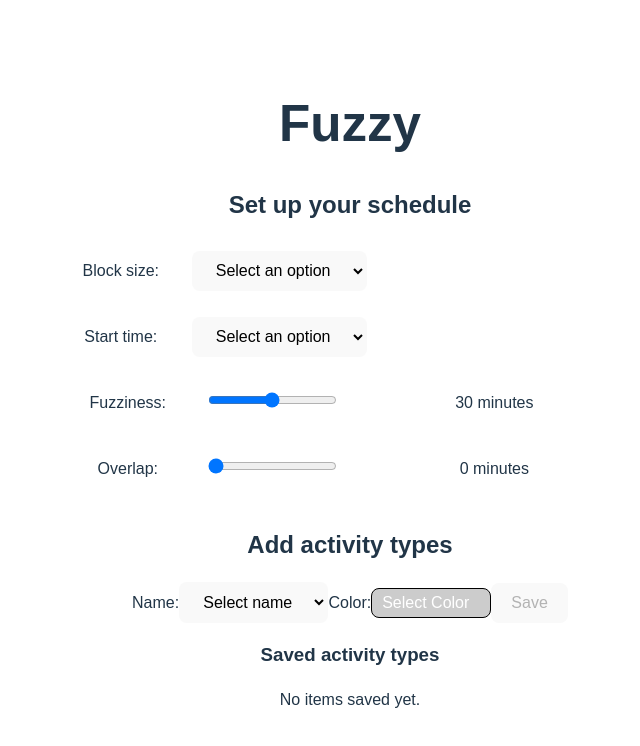
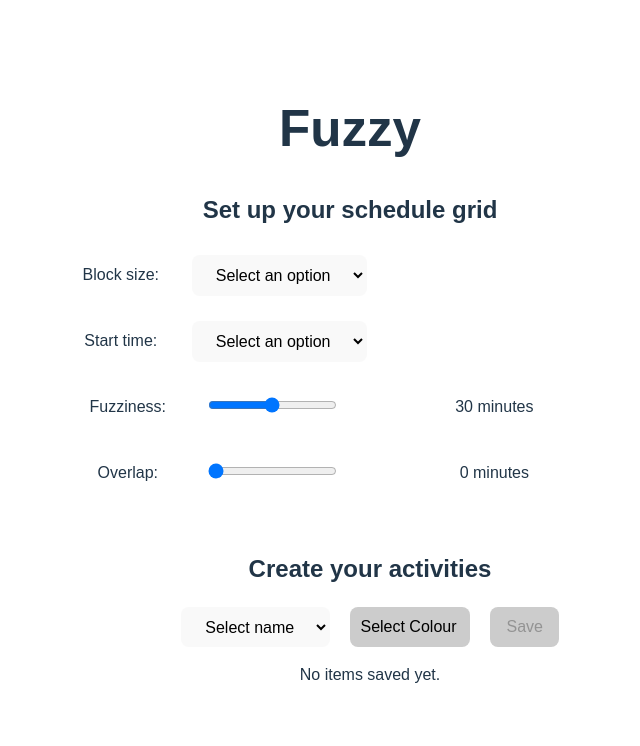
Before and after one commit to TomRosenbloom/fuzzy-web, a React (Vite) app: page / in a window 1280 px wide. Shown: the top 746 px of the page, without its empty margins (290-930 px from the left). Built offline with nearby package versions, Linux system fonts and the light colour scheme.

Commit message:
separated css

```diff
--- /dev/null
+++ b/src/ActivityTypeManager.css
@@ -0,0 +1,91 @@
+/* Container */
+.container {
+    padding: 20px;
+    text-align: center;
+  }
+
+  /* Form Group */
+  .form-group {
+    display: flex;
+    justify-content: center;
+    align-items: center;
+    gap: 20px;
+  }
+
+  /* Dropdown */
+  .dropdown {
+    position: relative;
+    display: inline-block;
+  }
+
+  .dropdown-btn {
+    border: none;
+    padding: 10px;
+    cursor: pointer;
+    width: 120px;
+    height: 40px;
+    text-align: left;
+  }
+
+  .dropdown-menu {
+    position: absolute;
+    top: 100%;
+    left: 0;
+    background-color: #fff;
+    border: 1px solid #ccc;
+    width: 120px;
+    z-index: 10;
+  }
+
+  .dropdown-item {
+    padding: 5px;
+    text-align: center;
+    cursor: pointer;
+    height: 20px;
+  }
+
+  .dropdown-item.disabled {
+    opacity: 0.5;
+    cursor: not-allowed;
+  }
+
+  /* Buttons */
+  .save-btn {
+    padding: 10px 15px;
+    cursor: pointer;
+  }
+
+  .save-btn:disabled {
+    background-color: #ccc;
+    cursor: not-allowed;
+  }
+
+  /* .delete-btn {
+    margin-left: 10px;
+    background-color: red;
+    color: white;
+    border: none;
+    padding: 5px 10px;
+    cursor: pointer;
+  } */
+
+  /* Saved Items */
+  .saved-items ul {
+    list-style: none;
+    padding: 0;
+  }
+
+  .saved-item {
+    display: inline-flex;
+    align-items: center;
+    justify-content: center;
+    width: 120px;
+    height: 30px;
+    border-radius: 8px;
+    color: white;
+    text-align: center;
+    font-weight: 500;
+    font-size: 1em;
+    padding: 0.6em 1.2em;
+    margin-right: 5px;
+  }
--- a/src/ActivityTypeManager.jsx
+++ b/src/ActivityTypeManager.jsx
@@ -1,10 +1,9 @@
 import { useState, useEffect, useRef } from "react";
+import "./ActivityTypeManager.css"; // Import external CSS file
 
 export default function ItemManager() {
-  const [tempItem, setTempItem] = useState({name: "",color: ""});
-
-  const [items, setItems] = useState([]); // Stores multiple saved items
-
+  const [tempItem, setTempItem] = useState({ name: "", color: "" });
+  const [items, setItems] = useState([]);
   const [isDropdownOpen, setDropdownOpen] = useState(false);
   const dropdownRef = useRef(null);
 
@@ -14,22 +13,15 @@ export default function ItemManager() {
     { name: "#DB7A2A", value: "#DB7A2A" },
     { name: "#2CC2DB", value: "#2CC2DB" },
     { name: "#A0DB2C", value: "#A0DB2C" },
-    { name: "#AF2CD", value: "#AF2CDB" },
-    { name: "#89778F", value: "#89778F" }
+    { name: "#AF2CDB", value: "#AF2CDB" },
+    { name: "#89778F", value: "#89778F" },
   ];
 
-  // Get lists of used names and colors
   const usedNames = items.map((item) => item.name);
   const usedColors = items.map((item) => item.color);
 
-  // Remove already selected names/colors from available options
-  const availableNames = allNames.filter((name) => !usedNames.includes(name));
-  const availableColors = allColors.filter((color) => !usedColors.includes(color.value));
-
-
   const handleChange = (name, value) => {
     setTempItem((prevItem) => ({ ...prevItem, [name]: value }));
-    // Close dropdown after selection using a short delay
     setTimeout(() => setDropdownOpen(false), 0);
   };
 
@@ -38,33 +30,29 @@ export default function ItemManager() {
       alert("Please select a color before saving!");
       return;
     }
-    setItems((prevItems) => [...prevItems, tempItem]); // Add new item to array
-    setTempItem({ name: "", color: "" }); // Reset input fields
+    setItems((prevItems) => [...prevItems, tempItem]);
+    setTempItem({ name: "", color: "" });
   };
 
   const handleDelete = (index) => {
-    setItems((prevItems) => prevItems.filter((_, i) => i !== index)); // Remove item by index
+    setItems((prevItems) => prevItems.filter((_, i) => i !== index));
   };
 
-    // Close dropdown when clicking outside
   useEffect(() => {
     const handleClickOutside = (event) => {
       if (dropdownRef.current && !dropdownRef.current.contains(event.target)) {
         setDropdownOpen(false);
       }
     };
-
     document.addEventListener("mousedown", handleClickOutside);
     return () => document.removeEventListener("mousedown", handleClickOutside);
   }, []);
 
   return (
-    <div>
-      <h2>Add activity types</h2>
-
+    <div className="container">
+      <h2>Create your activities</h2>
+      <div className="form-group">
         {/* Name Dropdown */}
-      <label>
-        Name:
         <select name="name" value={tempItem.name} onChange={(e) => handleChange("name", e.target.value)}>
           <option value="" disabled hidden>
             Select name
@@ -75,91 +63,46 @@ export default function ItemManager() {
             </option>
           ))}
         </select>
-      </label>
 
-      {/* Custom Color Dropdown */}
-      <label>
-        Color:
-        <div style={{ position: "relative", display: "inline-block" }} ref={dropdownRef}>
-          <button
-            onClick={() => setDropdownOpen((prev) => !prev)}
-            style={{
-              backgroundColor: tempItem.color || "#ccc",
-              color: tempItem.color === "yellow" ? "black" : "white",
-              border: "1px solid #000",
-              padding: "5px 10px",
-              cursor: "pointer",
-              width: "120px",
-              textAlign: "left",
-            }}
-          >
-            {tempItem.color ? "● Selected" : "Select Color"}
+        {/* Color Dropdown */}
+        <div className="dropdown" ref={dropdownRef}>
+          <button className="dropdown-btn" onClick={() => setDropdownOpen((prev) => !prev)} style={{ backgroundColor: tempItem.color || "#ccc" }}>
+            {tempItem.color ? "" : "Select Colour"}
           </button>
 
           {isDropdownOpen && (
-            <div
-              style={{
-                position: "absolute",
-                top: "100%",
-                left: 0,
-                backgroundColor: "#fff",
-                border: "1px solid #ccc",
-                width: "120px",
-                zIndex: 10,
-              }}
-            >
+            <div className="dropdown-menu">
               {allColors.map((color) => (
                 <div
                   key={color.value}
-                  onClick={() => handleChange("color", color.value)}
-                  style={{
-                    backgroundColor: color.value,
-                    color: color.value === "yellow" ? "black" : "white",
-                    padding: "5px",
-                    cursor: "pointer",
-                    textAlign: "center",
-                  }}
-                >
-                  {color.name}
-                </div>
+                  className={`dropdown-item ${usedColors.includes(color.value) ? "disabled" : ""}`}
+                  onClick={() => !usedColors.includes(color.value) && handleChange("color", color.value)}
+                  style={{ backgroundColor: color.value }}
+                ></div>
               ))}
             </div>
           )}
         </div>
-      </label>
 
         {/* Save Button */}
-      <button onClick={handleSave} disabled={!tempItem.name || !tempItem.color}>Save</button>
+        <button className="save-btn" onClick={handleSave} disabled={!tempItem.name || !tempItem.color}>
+          Save
+        </button>
+      </div>
 
-      <h3>Saved activity types</h3>
-      {items.length === 0 ? (
-        <p>No items saved yet.</p>
-      ) : (
-        <ul className="activities">
+      {/* Saved Items List */}
+      <div className="saved-items">
+        {items.length === 0 ? <p>No items saved yet.</p> : (
+          <ul>
             {items.map((item, index) => (
               <li key={index}>
-              <span
-                style={{
-                  display: "inline-flex",
-                  alignItems: "center",
-                  justifyContent: "center",
-                  width: "120px",
-                  height: "30px",
-                  backgroundColor: item.color,
-                  marginRight: "5px",
-                  borderRadius: "8px",
-                  color: "white",
-                  textAlign: "center",
-                  fontWeight: "500",
-                  fontSize: "1em",
-                  padding: "0.6em 1.2em"
-                }}
-              >{item.name}</span>
-              <button onClick={() => handleDelete(index)}>Delete</button>
+                <span className="saved-item" style={{ backgroundColor: item.color }}>{item.name}</span>
+                <button className="delete-btn" onClick={() => handleDelete(index)}>Delete</button>
               </li>
             ))}
           </ul>
         )}
       </div>
+    </div>
   );
 }
--- a/src/App.jsx
+++ b/src/App.jsx
@@ -28,7 +28,7 @@ function App() {
   return (
     <div className="container">
       <h1>Fuzzy</h1>
-      <h2>Set up your schedule</h2>
+      <h2>Set up your schedule grid</h2>
 
       <div className="row">
         <div className="label">
```
Lines whose indentation alone changed are shown as unchanged.
